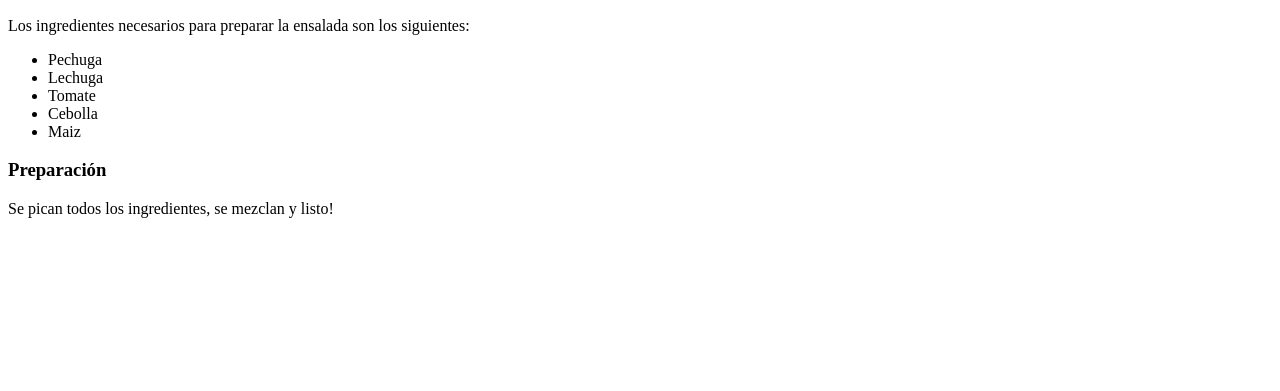
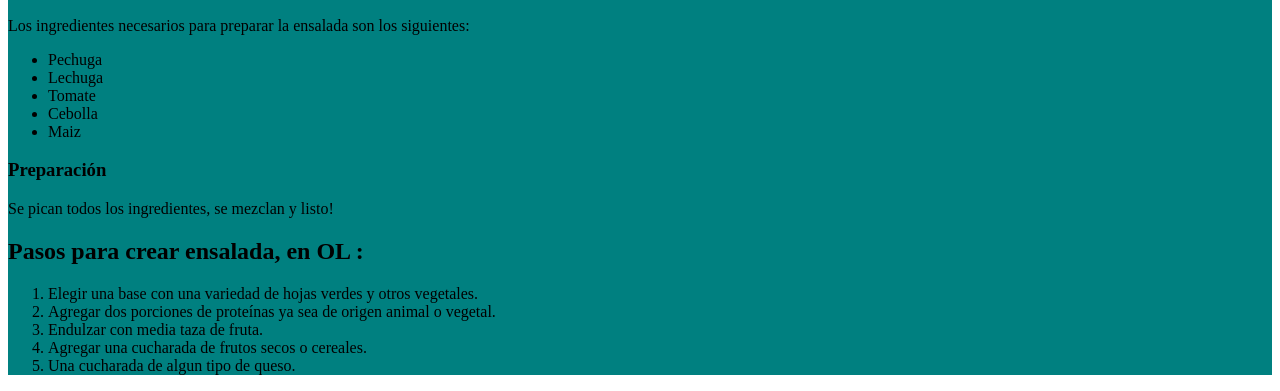
Before and after one commit to Tapabocas/aspirantes-mir-html-y-css, a plain HTML site: page ejercicio1-html-y-css/index.html in a window 1280 px wide. Shown: the part 434-825 px from the top of the page. Before the commit the page ends 800 px from the top, so only its background shows below. Drawn offline with Linux system fonts and the light colour scheme.

Commit message:
Added styles

```diff
--- a/ejercicio1-html-y-css/estilos.css
+++ b/ejercicio1-html-y-css/estilos.css
@@ -1,2 +1,3 @@
 h1{
 color:#ff6699}
+.color{background-color: teal;}
--- a/ejercicio1-html-y-css/index.html
+++ b/ejercicio1-html-y-css/index.html
@@ -6,6 +6,7 @@
     <title>Mi receta</title>
 <!-- Aquí referencias otros archivos y escribes metadata --></head>
   <body>
+	<div class="color">
     <h1> Receta: Ensalada </h1>
     <img src="https://s3.amazonaws.com/makeitreal/salad.png" alt="Ensalada" />
     <h2> Ingredientes </h2>
@@ -19,6 +20,14 @@
     </ul>
     <h3> Preparación </h3>
     <p>Se pican todos los ingredientes, se mezclan y listo!</p>
-
+	<h2> Pasos para crear ensalada, en OL : </h2>
+	<ol>
+		<li>Elegir una base con una variedad de hojas verdes y otros vegetales.</li>
+        <li>Agregar dos porciones de proteínas ya sea de origen animal o vegetal.</li>
+        <li>Endulzar con media taza de fruta.</li>
+        <li>Agregar una cucharada de frutos secos o cereales.</li>
+        <li>Una cucharada de algun tipo de queso.</li>
+	</ol>
+</div>
 <!-- Aquí escribes tu contenido --></body>
 </html>
```
